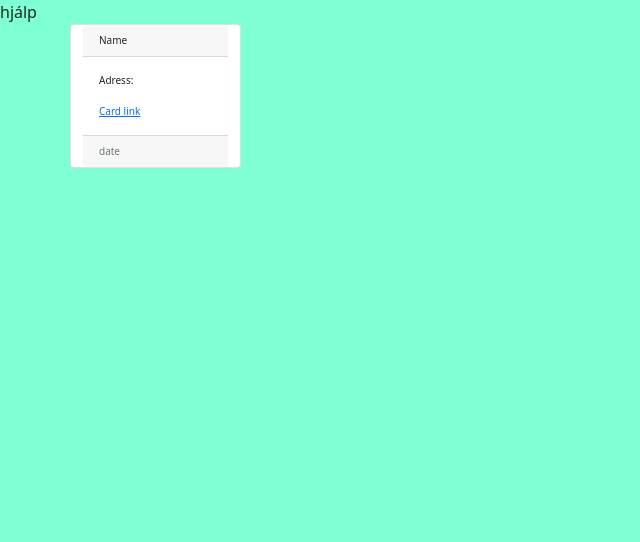
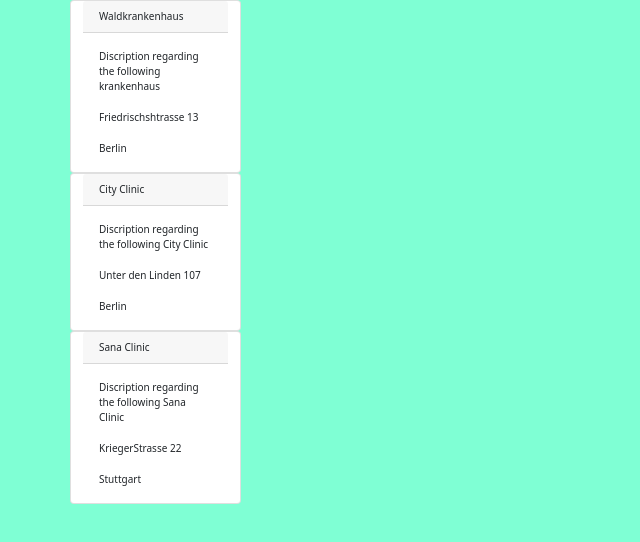
Before and after one commit to eikemx/hjalp-app, a React (Create React App) app: page / in a window 1280 px wide. Shown: the top 542 px of the page, without its empty margins (0-640 px from the left). Built offline with nearby package versions, Linux system fonts and the light colour scheme.

Commit message:
map card component

```diff
--- a/src/App.css
+++ b/src/App.css
@@ -1,5 +1,6 @@
 .App {
   text-align: center;
+  max-width: 1000px;
 }
 
 .App-logo {
--- a/src/App.js
+++ b/src/App.js
@@ -1,22 +1,26 @@
-import React from 'react';
+import React, {useState} from 'react';
 
 import './index.css';
 
-import hospitals from "./hospitals.json";
+import hospitalData from "./hospitals.json";
 
 import Card from './components/Cards';
-
+// import NavBar from "./components/NavBar";
 
 const App = () => {
 
-
+  console.log(hospitalData);
 
   return (
     <div className="App">
-      <header>hjálp</header>
-      <Card/>
+      {/* <NavBar /> */}
+      <div className="hospital-card">
+        {hospitalData.map((element, index) => (
+          <Card hospitals={element} key={element.id} index={index}/>
+        ))}
+      </div>
     </div>
   );
-}
+};
 
 export default App;
--- a/src/components/Cards.js
+++ b/src/components/Cards.js
@@ -2,20 +2,20 @@ import React from "react";
 
 const Card = (props) => {
 
-    console.log(props.hospitals);
+    // console.log(props.hospitals);
 
     return (
     <>
         <div className="container">
             <div className="row">
                 <div className="card">
-                    <div className="card-header">Name</div>
+                    <div className="card-header">{props.hospitals.name}</div>
                         <div className="card-body">
-                            <p className="card-text">Adress:</p>
-                            <a href="#" className="card-link">Card link</a>
+                            <p className="card-text">{props.hospitals.description}</p>
+                            <p className="card-text">{props.hospitals.address}</p>
+                            <p className="card-text">{props.hospitals.city}</p>
                         </div>
-                        <div className="card-footer text-muted">date</div>
-                </div>
+                 </div>
             </div>
         </div>
     </>
--- /dev/null
+++ b/src/components/NavBar.js
@@ -0,0 +1,19 @@
+// import hjalpLogo from "./images/hjalpLogo"
+
+function NavBar() {
+    return(
+<header>
+    <div className="App-Header">
+<div className="Logo-Block">
+{/* <img className="logo" src={hjalpLogo} alt="logo" /> */}
+
+<p>test</p>
+    </div>
+
+    </div>
+
+ </header>
+    )
+}
+
+export default NavBar
--- a/src/hospitals.json
+++ b/src/hospitals.json
@@ -1,5 +1,3 @@
-{
-    "data":
 [
     {
         "id": "1",
@@ -98,4 +96,3 @@
         ]
     }
 ]
-}
```
Also changed, not shown: src/hjalp-logo.png (added), src/images/hjalpLogo.png (added). Lines whose indentation alone changed are shown as unchanged.
